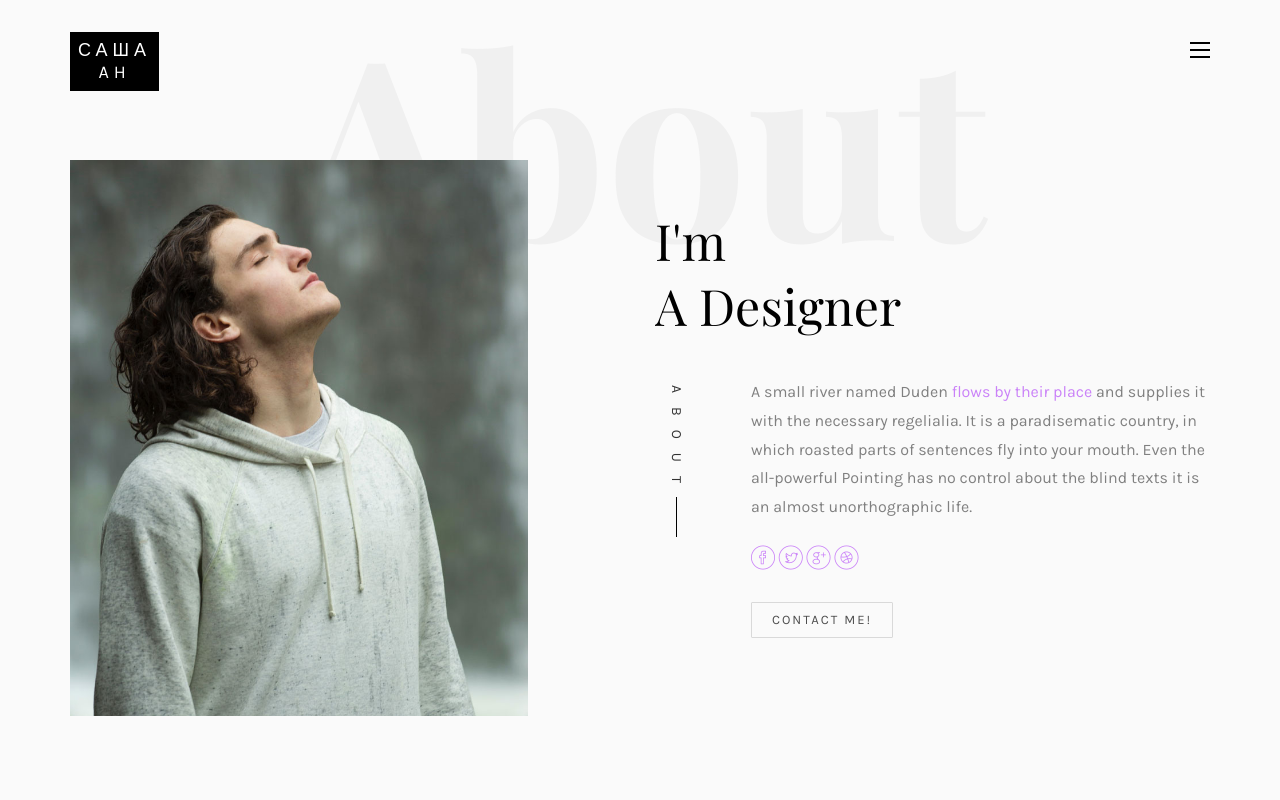
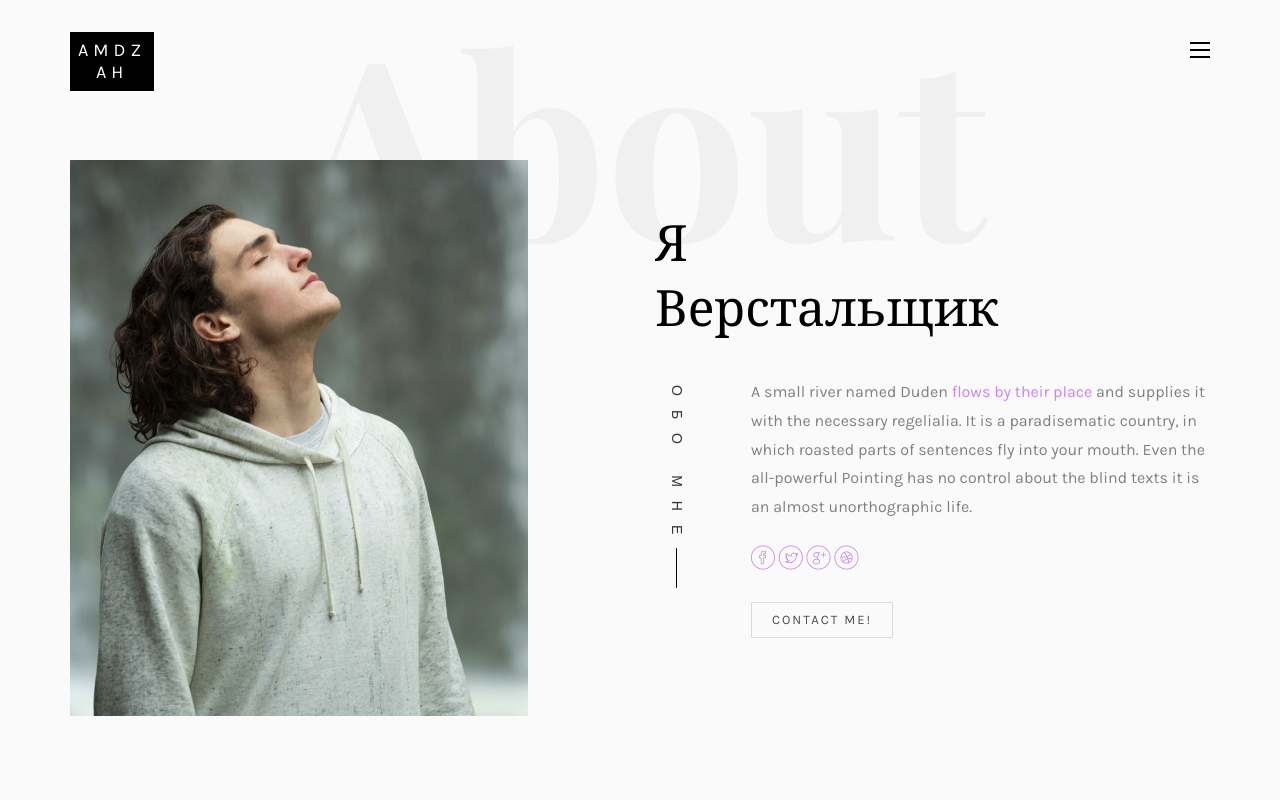
Before and after one commit to amdzerrr/resume, a plain HTML site: page index.html in a window 1280 px wide. Shown: the top 800 px of the page. Drawn offline with nearby package versions, Linux system fonts and the light colour scheme; files whose address does not match are found by name; a web font is replaced by a local one.

Commit message:
Update index.html

```diff
--- a/index.html
+++ b/index.html
@@ -102,7 +102,7 @@
 				<div class="row">
 					<div class="col-md-12">
 						<div class="colorlib-navbar-brand">
-							<a class="colorlib-logo" href="index.html"><span>Саша</span><span>ah</span></a>
+							<a class="colorlib-logo" href="index.html"><span>amdz</span><span>ah</span></a>
 						</div>
 						<a href="#" class="js-colorlib-nav-toggle colorlib-nav-toggle"><i></i></a>
 					</div>
@@ -129,15 +129,15 @@
 						<div class="about-desc">
 							<div class="owl-carousel3">
 								<div class="item">
-									<h2><span>Noah</span><span>Henderson</span></h2>
+									<h2><span>Александра</span><span>Баранова</span></h2>
 								</div>
 								<div class="item">
-									<h2><span>I'm</span><span>A Designer</span></h2>
+									<h2><span>Я</span><span>Верстальщик</span></h2>
 								</div>
 							</div>
 							<div class="desc">
 								<div class="rotate">
-									<h2 class="heading">About</h2>
+									<h2 class="heading">Обо мне</h2>
 								</div>
 								<p>A small river named Duden <a href="#">flows by their place</a> and supplies it with the necessary regelialia. It is a paradisematic country, in which roasted parts of sentences fly into your mouth. Even the all-powerful Pointing has no control about the blind texts it is an almost unorthographic life.</p>
 								<p class="colorlib-social-icons">
```
